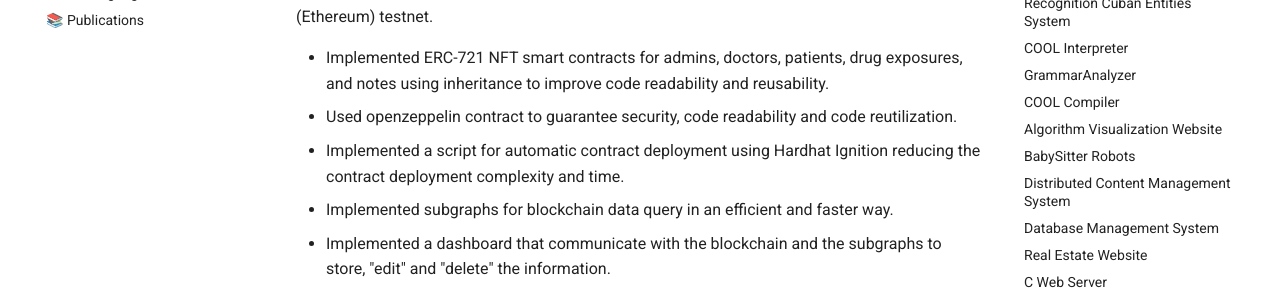
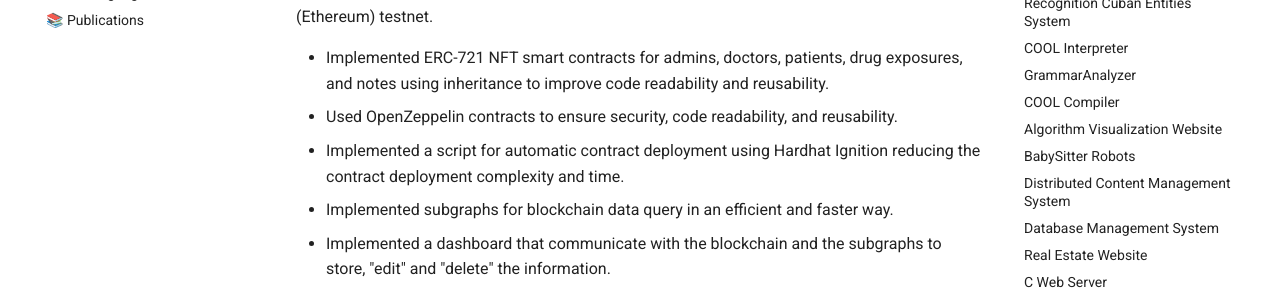
Before and after one commit to rayniel95/rayniel95.github.io, an MkDocs documentation site: the page built from docs/projects/projects.md, in a window 1280 px wide and 900 px high. Shown: the part 387-687 px from the top of the window. Built offline with MkDocs 1.6.1 and Material for MkDocs 9.7.7, drawn with Linux system fonts in a browser that asks for light colours.

Commit message:
docs(projects): correct OpenZeppelin capitalization and improve wording

```diff
--- a/docs/projects/projects.md
+++ b/docs/projects/projects.md
@@ -7,7 +7,7 @@ Personal project
 This project is a clinical history admin dashboard. Through the dashboard, it is possible to store information about patients, admins, and doctors, or add information about drug exposures and patient notes. All the information is stored as NFTs (Non-Fungible Tokens) on the Sepolia (Ethereum) testnet.
 
 - Implemented ERC-721 NFT smart contracts for admins, doctors, patients, drug exposures, and notes using inheritance to improve code readability and reusability.
-- Used openzeppelin contract to guarantee security, code readability and code reutilization.
+- Used OpenZeppelin contracts to ensure security, code readability, and reusability.
 - Implemented a script for automatic contract deployment using Hardhat Ignition reducing the contract deployment complexity and time.
 - Implemented subgraphs for blockchain data query in an efficient and faster way.
 - Implemented a dashboard that communicate with the blockchain and the subgraphs to store, "edit" and "delete" the information.
```
